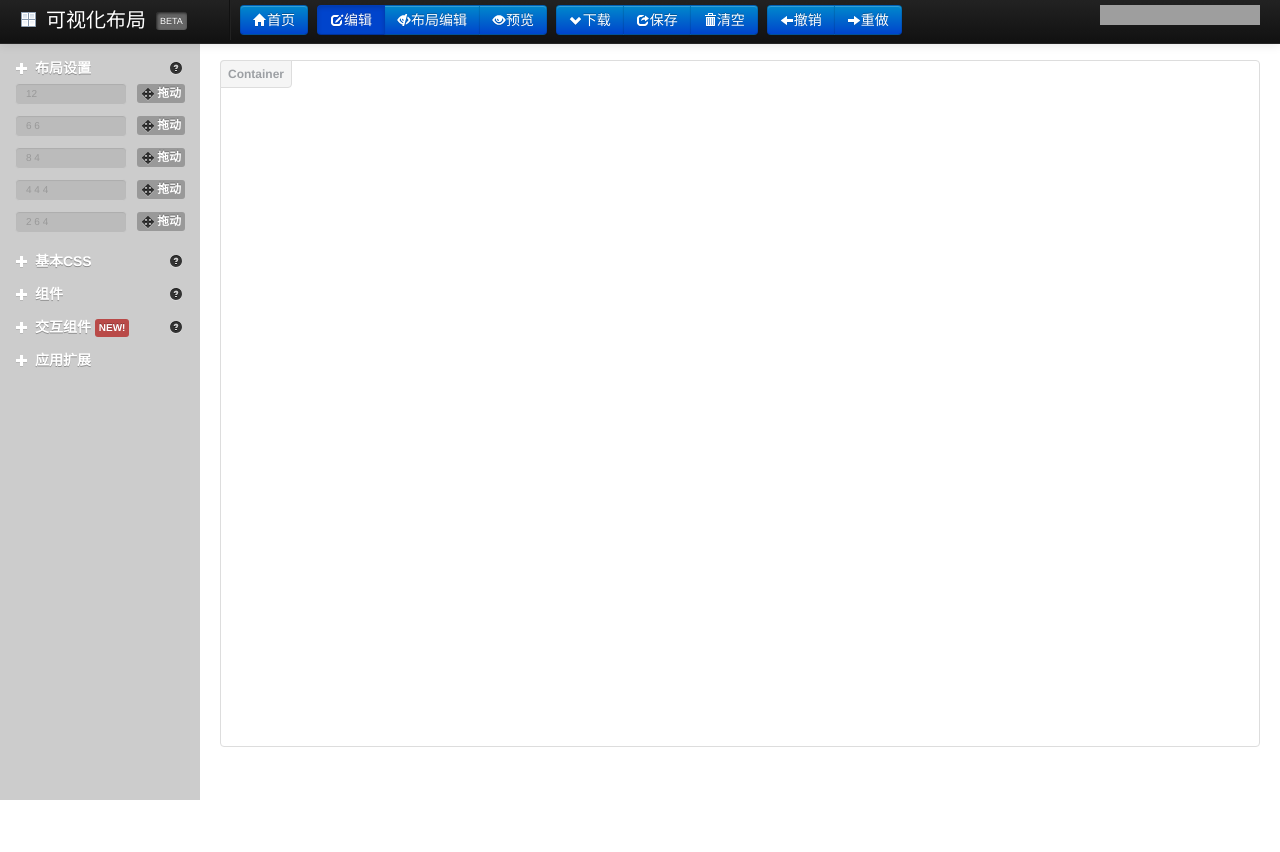
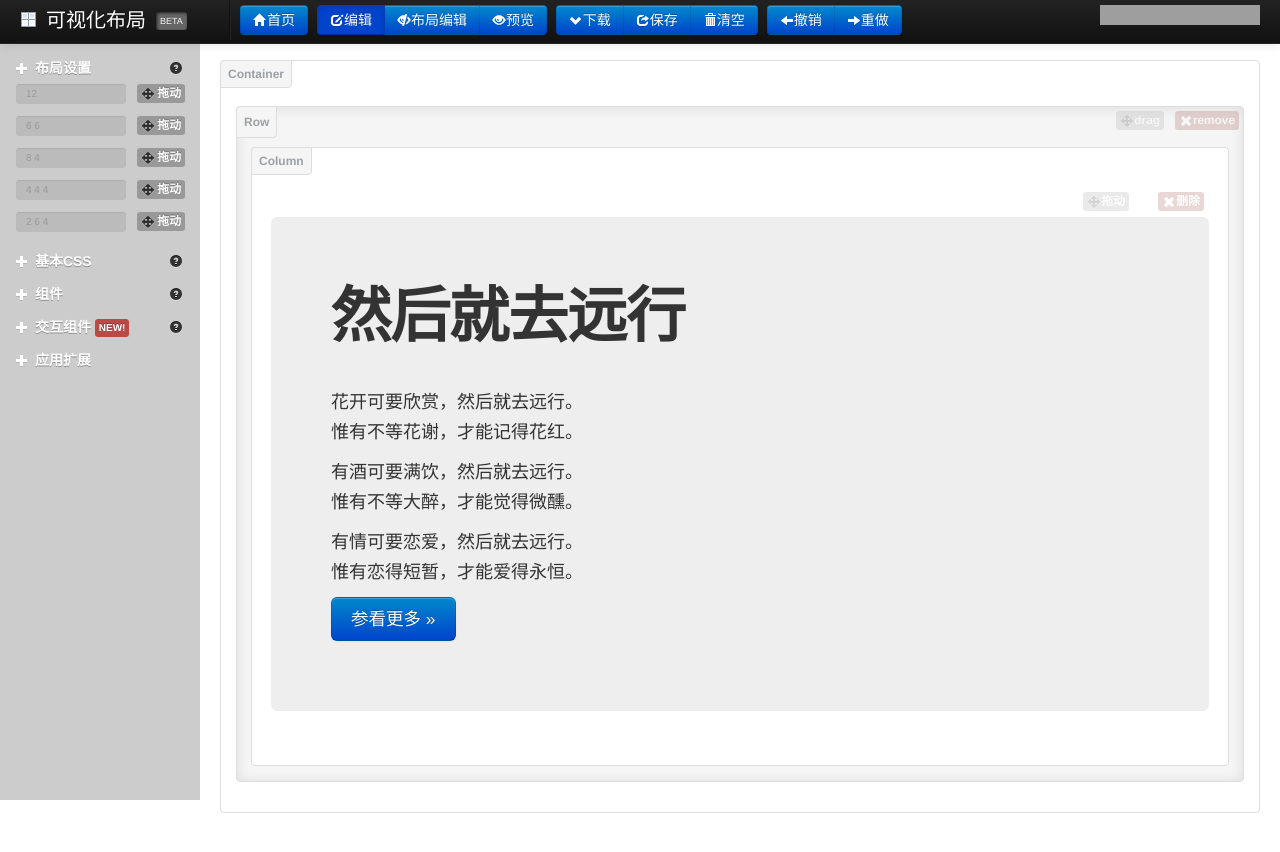
Before and after one commit to shao-bing/layoutit, a plain HTML site: page index.html in a window 1280 px wide. Before the commit the page ends 800 px from the top, so only its background shows below. Drawn offline with Linux system fonts and the light colour scheme; grey boxes are pictures that could not be loaded; files whose address does not match are found by name.

Commit message:
1、增加个默认页面
Signed-off-by: Xutongle <xutongle@gmail.com>

```diff
--- a/index.html
+++ b/index.html
@@ -846,7 +846,43 @@
       </div>
     </div>
     <!--/span-->
-    <div style="min-height: 590px;" class="demo ui-sortable"></div>
+    <div class="demo ui-sortable" style="min-height: 304px; ">
+
+      <div class="lyrow">
+  <a href="#close" class="remove label label-important"><i class="icon-remove icon-white"></i>remove</a>
+  <span class="drag label"><i class="icon-move"></i>drag</span>
+  <div class="preview">9 3</div>
+  <div class="view">
+    <div class="row-fluid clearfix">
+      <div class="span12 column ui-sortable">
+
+        <div class="box box-element ui-draggable" style="display: block; "> <a href="#close" class="remove label label-important"><i class="icon-remove icon-white"></i>删除</a> <span class="drag label"><i class="icon-move"></i>拖动</span> <span class="configuration"><button type="button" class="btn btn-mini" data-target="#editorModal" role="button" data-toggle="modal">编辑</button> <a class="btn btn-mini" href="#" rel="well">嵌入</a> </span>
+              <div class="preview">概述</div>
+              <div class="view">
+                <div class="hero-unit" contenteditable="true">
+                  <h1>然后就去远行</h1>
+                  <p>&nbsp;</p>
+                  <p>花开可要欣赏，然后就去远行。<br/>
+                    惟有不等花谢，才能记得花红。</p>
+                    <p>有酒可要满饮，然后就去远行。<br/>
+    惟有不等大醉，才能觉得微醺。
+</p>
+                    <p>有情可要恋爱，然后就去远行。<br/>
+    惟有恋得短暂，才能爱得永恒。
+</p>
+                  <p><a class="btn btn-primary btn-large" href="#">参看更多 »</a></p>
+                </div>
+              </div>
+            </div>
+      </div>
+    </div>
+  </div>
+</div>
+
+
+
+    </div>
+    <!-- end demo -->
     <!--/span-->
     <div id="download-layout">
       <div class="container-fluid"></div>
```
